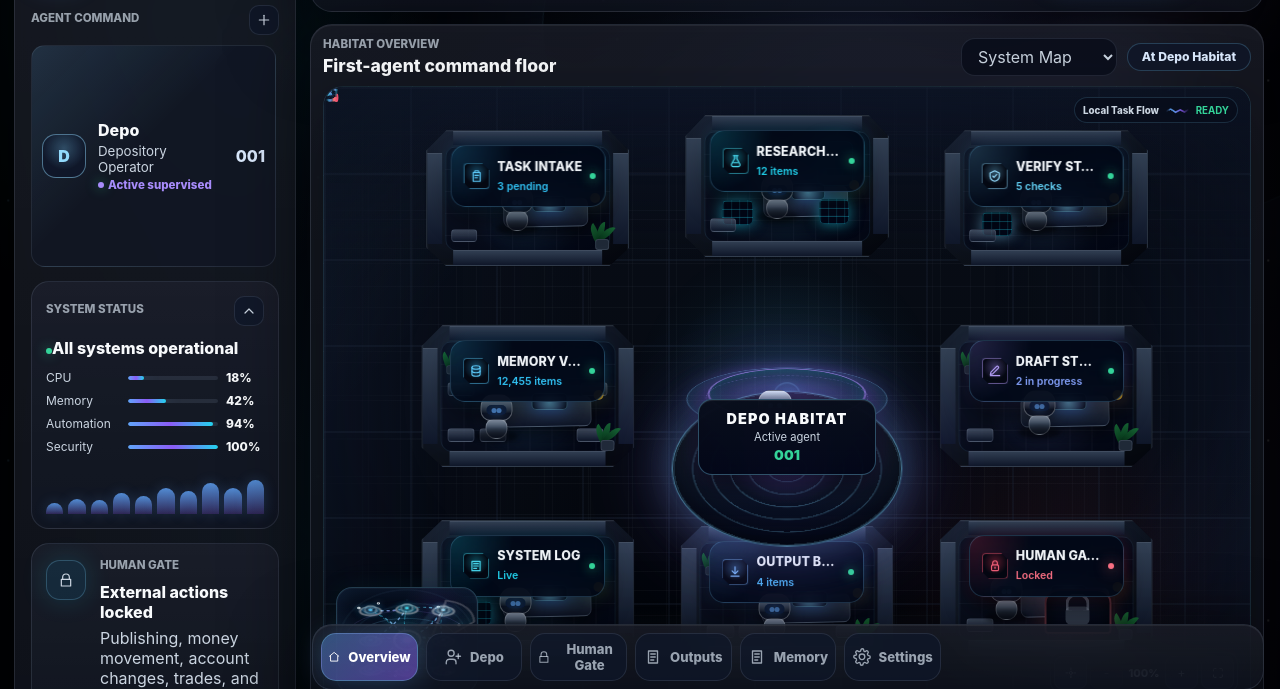
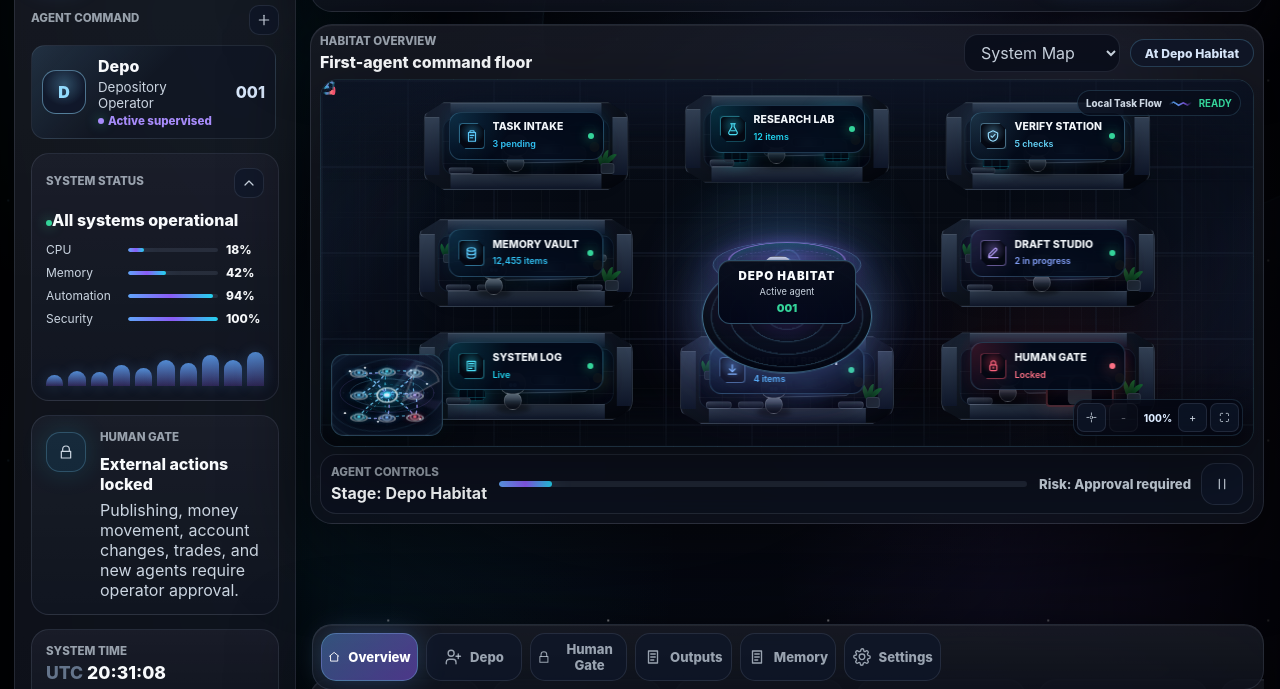
Before and after one commit to Daryelf/Agentium, a website: page index.html in a window 1280 px wide. Shown: the part 98-787 px from the top of the page. Drawn offline with Linux system fonts and the light colour scheme; no server answers.

Commit message:
Compact habitat command floor sizing

```diff
--- a/styles.css
+++ b/styles.css
@@ -872,6 +872,7 @@ main {
 
 #view-floor .command-grid {
   grid-template-columns: minmax(0, 1fr);
+  align-items: start;
 }
 
 #view-floor .inspector-sidebar {
@@ -882,15 +883,16 @@ main {
   min-width: 0;
   min-height: 0;
   border-radius: 22px;
-  padding: 12px;
-  display: grid;
-  grid-template-rows: auto minmax(0, 1fr) auto;
-  gap: 10px;
+  padding: 9px;
+  display: grid;
+  grid-template-rows: auto auto auto;
+  align-content: start;
+  gap: 7px;
   overflow: hidden;
 }
 
 .floor-header h3 {
-  font-size: 1.1rem;
+  font-size: 1rem;
 }
 
 .map-view-tools {
@@ -1795,13 +1797,13 @@ main {
 
 .mini-map {
   position: absolute;
-  left: 12px;
-  bottom: 12px;
+  left: 10px;
+  bottom: 10px;
   z-index: 8;
-  width: 142px;
-  height: 106px;
+  width: 112px;
+  height: 82px;
   overflow: hidden;
-  border-radius: 16px;
+  border-radius: 13px;
   border: 1px solid rgba(125, 211, 252, 0.28);
   background:
     radial-gradient(circle at 50% 45%, rgba(34, 211, 238, 0.16), transparent 34%),
@@ -2066,10 +2068,10 @@ main {
 
 .map-controls {
   position: absolute;
-  right: 12px;
-  bottom: 12px;
+  right: 10px;
+  bottom: 10px;
   z-index: 8;
-  min-height: 34px;
+  min-height: 30px;
   display: flex;
   align-items: center;
   gap: 3px;
@@ -2082,10 +2084,10 @@ main {
 }
 
 .map-controls .map-control {
-  width: 33px;
-  height: 33px;
-  border-radius: 8px;
-  font-size: 0.74rem;
+  width: 29px;
+  height: 29px;
+  border-radius: 7px;
+  font-size: 0.68rem;
 }
 
 .map-controls .map-control:disabled {
@@ -2095,10 +2097,10 @@ main {
 }
 
 .zoom-readout {
-  min-width: 36px;
+  min-width: 34px;
   text-align: center;
   color: #dbeafe;
-  font-size: 0.68rem;
+  font-size: 0.62rem;
   font-weight: 840;
 }
 
@@ -2384,9 +2386,10 @@ main {
 
 /* HabitatFloorMap: top-down command floor replacement */
 .station-map {
-  min-height: clamp(620px, 70dvh, 820px);
-  aspect-ratio: 16 / 10;
-  border-radius: 20px;
+  height: clamp(360px, 46dvh, 480px);
+  min-height: 0;
+  aspect-ratio: auto;
+  border-radius: 18px;
   background:
     radial-gradient(circle at 50% 50%, rgba(96, 165, 250, 0.12), transparent 22%),
     radial-gradient(circle at 80% 80%, rgba(244, 63, 94, 0.08), transparent 22%),
@@ -2498,8 +2501,8 @@ main {
   left: 50%;
   top: 50%;
   z-index: 14;
-  width: 250px;
-  height: 208px;
+  width: 190px;
+  height: 154px;
   justify-content: center;
   padding: 0;
   transform: translate(-50%, -50%);
@@ -2515,8 +2518,8 @@ main {
 .map-core::before {
   left: 50%;
   top: 50%;
-  width: 220px;
-  height: 148px;
+  width: 162px;
+  height: 108px;
   background:
     radial-gradient(ellipse at 50% 42%, rgba(139, 92, 246, 0.28), transparent 38%),
     repeating-radial-gradient(ellipse at 50% 50%, rgba(125, 211, 252, 0.24) 0 1px, transparent 2px 18px),
@@ -2532,8 +2535,8 @@ main {
 .map-core::after {
   left: 50%;
   top: 50%;
-  width: 154px;
-  height: 98px;
+  width: 114px;
+  height: 72px;
   border: 2px solid rgba(167, 139, 250, 0.62);
   background: radial-gradient(ellipse at center, rgba(139, 92, 246, 0.24), transparent 70%);
   box-shadow: 0 0 34px rgba(139, 92, 246, 0.45), inset 0 0 22px rgba(34, 211, 238, 0.2);
@@ -2543,8 +2546,8 @@ main {
 .core-rings {
   left: 50%;
   top: 50%;
-  width: 200px;
-  height: 126px;
+  width: 148px;
+  height: 92px;
   border: 1px solid rgba(125, 211, 252, 0.34);
   box-shadow: inset 0 0 22px rgba(34, 211, 238, 0.12);
   transform: translate(-50%, -50%) perspective(520px) rotateX(60deg);
@@ -2565,37 +2568,38 @@ main {
   left: 50%;
   top: 39%;
   z-index: 5;
-  transform: translate(-50%, -50%) scale(1.05);
+  transform: translate(-50%, -50%) scale(0.82);
 }
 
 .core-label {
-  width: 178px;
-  margin-top: 82px;
-  border-radius: 14px;
+  width: 138px;
+  margin-top: 58px;
+  border-radius: 12px;
+  padding: 8px 10px 7px;
   clip-path: none;
   border: 1px solid rgba(125, 211, 252, 0.34);
   background: linear-gradient(180deg, rgba(8, 13, 26, 0.96), rgba(2, 6, 23, 0.94));
 }
 
 .core-label span {
-  font-size: 0.9rem;
+  font-size: 0.72rem;
 }
 
 .core-label small {
-  font-size: 0.7rem;
+  font-size: 0.58rem;
 }
 
 .core-label em {
-  font-size: 0.86rem;
+  font-size: 0.68rem;
 }
 
 .habitat-room.station {
   left: var(--x);
   top: var(--y);
-  width: var(--room-w);
-  height: var(--room-h);
-  min-width: 184px;
-  min-height: 126px;
+  width: min(var(--room-w), 230px);
+  height: min(var(--room-h), 116px);
+  min-width: 142px;
+  min-height: 88px;
   z-index: 10;
   transform: translate(-50%, -50%);
 }
@@ -2683,7 +2687,7 @@ main {
   left: 38%;
   top: 50%;
   width: 42%;
-  height: 22%;
+  height: 20%;
   border-radius: 7px;
   background: linear-gradient(180deg, rgba(71, 85, 105, 0.95), rgba(15, 23, 42, 0.98));
   border: 1px solid rgba(148, 163, 184, 0.22);
@@ -2703,8 +2707,8 @@ main {
 }
 
 .floor-screen {
-  width: 15%;
-  height: 18%;
+  width: 13%;
+  height: 15%;
   border-radius: 5px;
   border: 1px solid rgba(34, 211, 238, 0.28);
   background:
@@ -2736,8 +2740,8 @@ main {
 }
 
 .floor-storage {
-  width: 13%;
-  height: 10%;
+  width: 12%;
+  height: 9%;
   border-radius: 4px;
   background: linear-gradient(180deg, rgba(100, 116, 139, 0.6), rgba(15, 23, 42, 0.96));
   border: 1px solid rgba(148, 163, 184, 0.18);
@@ -2769,8 +2773,8 @@ main {
 }
 
 .floor-plant {
-  width: 28px;
-  height: 32px;
+  width: 22px;
+  height: 26px;
   right: 14px;
   bottom: 15px;
 }
@@ -2799,8 +2803,8 @@ main {
   position: absolute;
   left: 10px;
   bottom: 8px;
-  width: 9px;
-  height: 20px;
+  width: 7px;
+  height: 16px;
   border-radius: 100% 0;
   background: linear-gradient(180deg, #166534, #052e16);
   transform-origin: bottom;
@@ -2879,8 +2883,8 @@ main {
   left: 45%;
   top: 58%;
   z-index: 4;
-  width: 34px;
-  height: 46px;
+  width: 28px;
+  height: 38px;
   transform: translate(-50%, -50%);
   pointer-events: none;
 }
@@ -2889,9 +2893,9 @@ main {
   position: absolute;
   left: 50%;
   top: 0;
-  width: 32px;
-  height: 27px;
-  border-radius: 13px 13px 10px 10px;
+  width: 26px;
+  height: 22px;
+  border-radius: 11px 11px 9px 9px;
   background: linear-gradient(180deg, #dbeafe, #64748b 42%, #0f172a 74%);
   border: 1px solid rgba(226, 232, 240, 0.44);
   box-shadow: 0 6px 14px rgba(0, 0, 0, 0.36);
@@ -2903,8 +2907,8 @@ main {
   position: absolute;
   left: 5px;
   right: 5px;
-  top: 10px;
-  height: 10px;
+  top: 8px;
+  height: 8px;
   border-radius: 999px;
   background: rgba(2, 6, 23, 0.92);
   box-shadow: inset 0 0 8px rgba(59, 130, 246, 0.3);
@@ -2912,29 +2916,29 @@ main {
 
 .robot-head i {
   position: absolute;
-  top: 13px;
+  top: 10px;
   z-index: 2;
-  width: 5px;
-  height: 5px;
+  width: 4px;
+  height: 4px;
   border-radius: 50%;
   background: #60a5fa;
   box-shadow: 0 0 9px rgba(96, 165, 250, 1);
 }
 
 .robot-head i:first-child {
-  left: 10px;
+  left: 8px;
 }
 
 .robot-head i:last-child {
-  right: 10px;
+  right: 8px;
 }
 
 .robot-body {
   position: absolute;
   left: 50%;
-  top: 25px;
-  width: 22px;
-  height: 20px;
+  top: 21px;
+  width: 18px;
+  height: 17px;
   border-radius: 8px 8px 10px 10px;
   background: linear-gradient(180deg, #94a3b8, #334155 50%, #0f172a);
   border: 1px solid rgba(226, 232, 240, 0.26);
@@ -2945,8 +2949,8 @@ main {
   position: absolute;
   left: 50%;
   bottom: -3px;
-  width: 42px;
-  height: 13px;
+  width: 34px;
+  height: 10px;
   border-radius: 50%;
   background: rgba(0, 0, 0, 0.38);
   filter: blur(2px);
@@ -2977,14 +2981,14 @@ main {
 .station-label {
   position: absolute;
   left: 50%;
-  top: 15px;
+  top: 10px;
   z-index: 8;
-  width: min(78%, 236px);
-  min-height: 62px;
+  width: min(82%, 190px);
+  min-height: 48px;
   transform: translateX(-50%);
-  border-radius: 15px;
+  border-radius: 12px;
   clip-path: none;
-  padding: 10px 12px;
+  padding: 7px 9px;
   background:
     radial-gradient(circle at 0% 0%, color-mix(in srgb, var(--module-color) 20%, transparent), transparent 38%),
     rgba(2, 8, 23, 0.9);
@@ -2993,20 +2997,20 @@ main {
 }
 
 .station-label .module-copy strong {
-  font-size: 0.78rem;
+  font-size: 0.65rem;
   letter-spacing: 0.01em;
   text-transform: uppercase;
 }
 
 .station-label .module-copy small {
-  margin-top: 3px;
-  font-size: 0.66rem;
+  margin-top: 2px;
+  font-size: 0.56rem;
 }
 
 .station-label .module-copy em {
-  margin-top: 2px;
+  margin-top: 1px;
   color: color-mix(in srgb, var(--module-color) 72%, #22d3ee);
-  font-size: 0.66rem;
+  font-size: 0.56rem;
 }
 
 .room-approval .station-label .module-copy em,
@@ -3048,18 +3052,18 @@ main {
 }
 
 .agent-control-bar {
-  min-height: 66px;
+  min-height: 52px;
   justify-content: space-between;
   gap: 12px;
-  padding: 10px 12px;
-  border-radius: 18px;
+  padding: 8px 10px;
+  border-radius: 16px;
   border: 1px solid var(--line);
   background: rgba(12, 18, 31, 0.76);
 }
 
 .progress-track {
   flex: 1;
-  height: 7px;
+  height: 6px;
   overflow: hidden;
   border-radius: 999px;
   background: rgba(100, 116, 139, 0.22);
@@ -4152,7 +4156,8 @@ label {
   }
 
   .station-map {
-    min-height: 560px;
+    height: clamp(360px, 48dvh, 440px);
+    min-height: 0;
   }
 
   .analytics-strip {
@@ -4260,7 +4265,8 @@ label {
   }
 
   .station-map {
-    min-height: 620px;
+    height: 480px;
+    min-height: 0;
   }
 
   .habitat-canvas {
```
